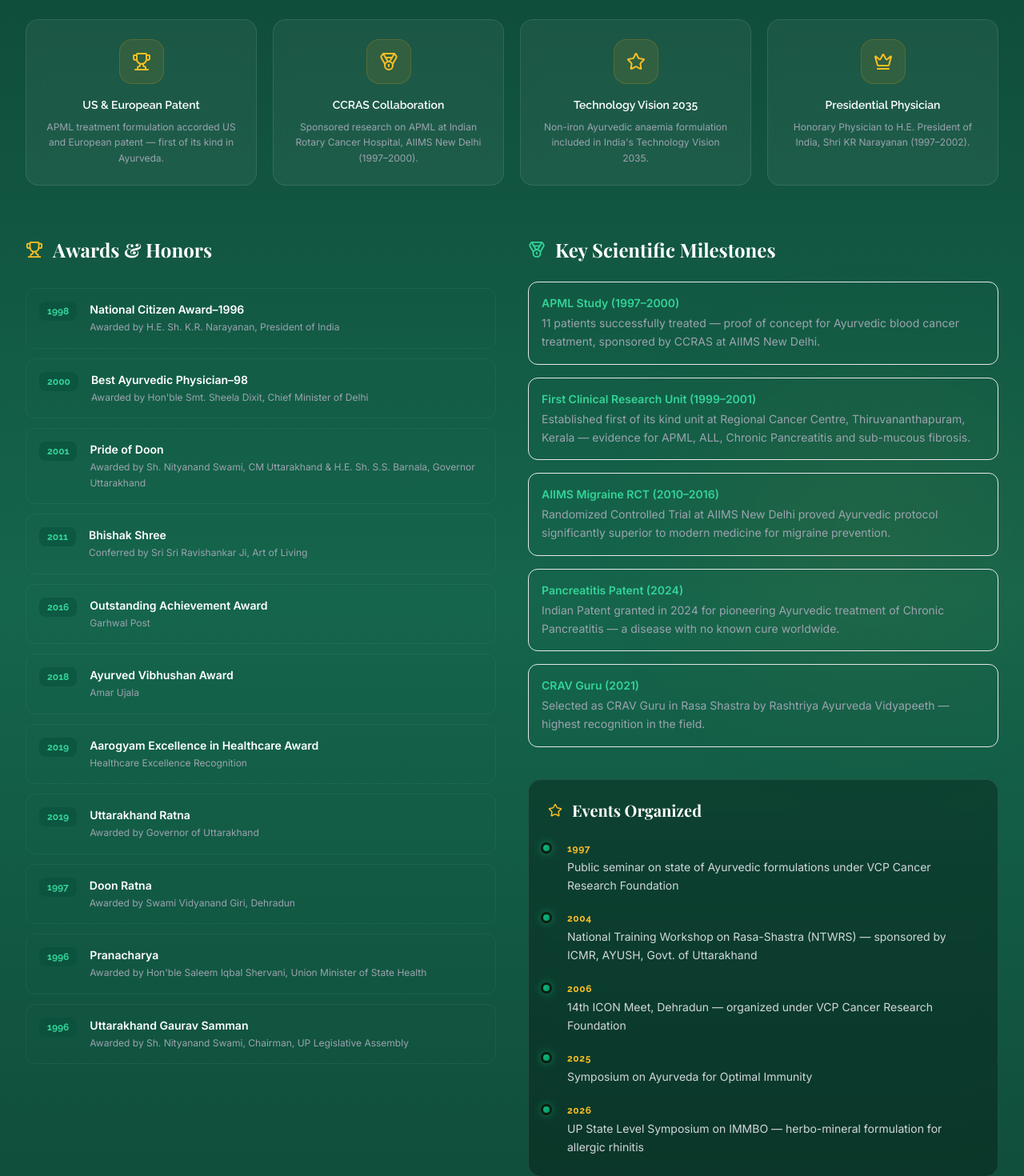
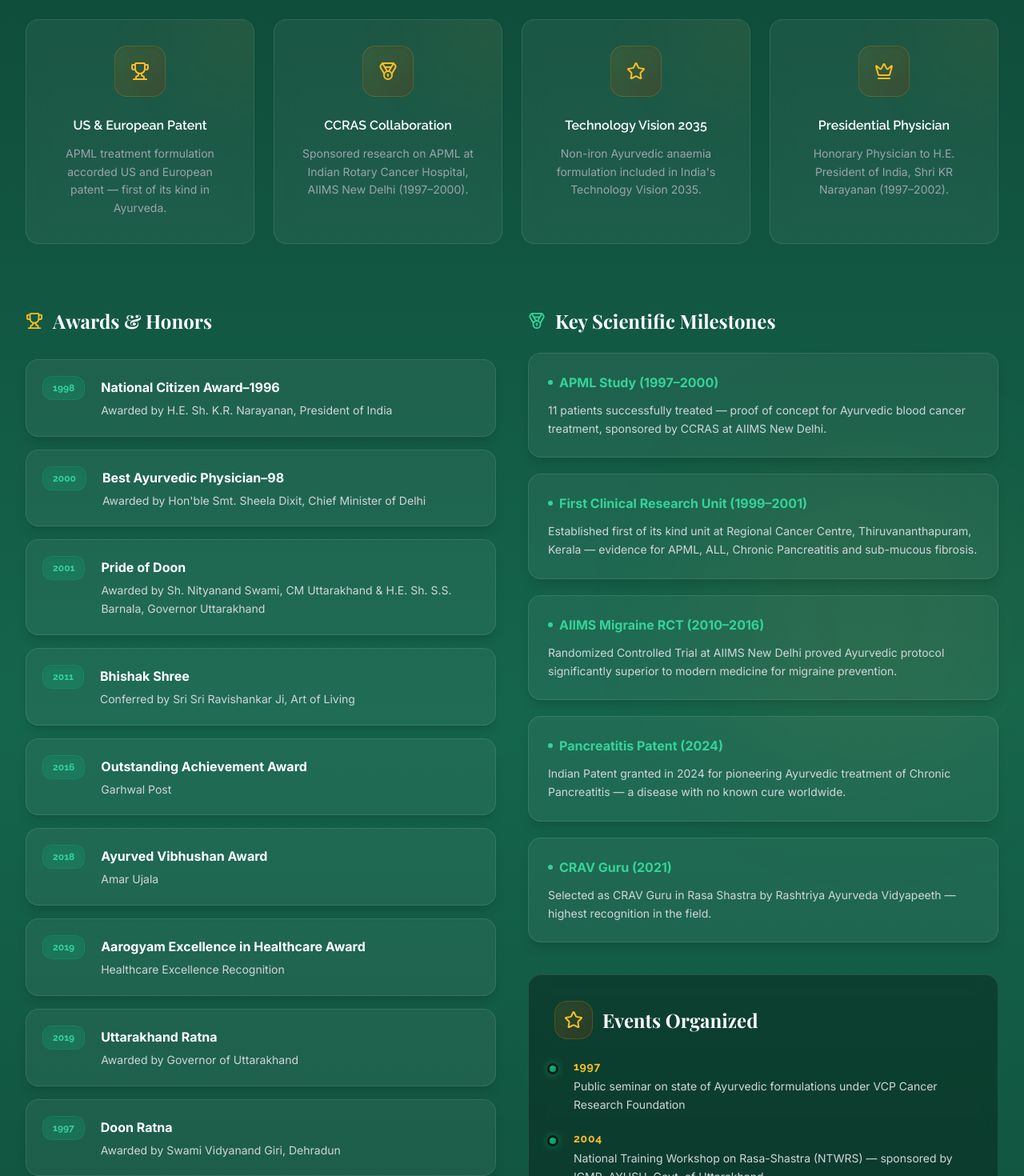
Before and after one commit to Iaak12/vcprcf, a React (Vite) app in the folder frontend/: page /achievements in a window 1280 px wide. Shown: the part 520-1990 px from the top of the page at 80% size. Built offline with nearby package versions, Linux system fonts and the light colour scheme; a web font is replaced by a local one.

Commit message:
Enhance Achievements section UI with premium hover effects, glows and layout polish

```diff
--- a/frontend/src/components/Achievements.jsx
+++ b/frontend/src/components/Achievements.jsx
@@ -74,15 +74,18 @@ export default function Achievements({ hideBanner }) {
         )}
 
         {/* Top Highlights */}
-        <div className="grid sm:grid-cols-2 lg:grid-cols-4 gap-5 mb-16">
+        <div className="grid sm:grid-cols-2 lg:grid-cols-4 gap-6 mb-20">
           {achievements.map((a, i) => (
-            <div key={i} className="glass-card p-6 text-center reveal hover:border-gold-500/30 hover:-translate-y-2 transition-all duration-500 group"
+            <div key={i} className="glass-card p-8 text-center reveal hover:border-gold-500/50 hover:-translate-y-2 hover:shadow-gold transition-all duration-500 group relative overflow-hidden"
               style={{ transitionDelay: `${i * 100}ms` }}>
-              <div className="w-14 h-14 rounded-2xl bg-gold-500/10 border border-gold-500/20 flex items-center justify-center text-gold-400 mx-auto mb-4 group-hover:scale-110 transition-transform duration-300">
-                {a.icon}
+              <div className="absolute -top-16 -right-16 w-32 h-32 bg-gold-500/10 rounded-full blur-3xl group-hover:bg-gold-500/20 transition-all duration-500" />
+              <div className="relative z-10">
+                <div className="w-16 h-16 rounded-2xl bg-gradient-to-br from-gold-500/10 to-gold-900/30 border border-gold-500/20 flex items-center justify-center text-gold-400 mx-auto mb-6 group-hover:scale-110 transition-transform duration-500 shadow-inner group-hover:shadow-gold">
+                  {a.icon}
+                </div>
+                <h4 className="font-semibold text-white mb-3 font-display text-base">{a.label}</h4>
+                <p className="text-gray-400 text-sm leading-relaxed">{a.desc}</p>
               </div>
-              <h4 className="font-semibold text-white mb-2 font-display text-sm">{a.label}</h4>
-              <p className="text-gray-400 text-xs leading-relaxed">{a.desc}</p>
             </div>
           ))}
         </div>
@@ -95,26 +98,27 @@ export default function Achievements({ hideBanner }) {
               Awards & Honors
             </h3>
 
-            <div className="space-y-3">
+            <div className="space-y-4">
               {awards.map((award, i) => (
                 <div
                   key={i}
-                  className={`flex items-start gap-4 p-4 rounded-xl transition-all duration-300 hover:-translate-x-1 ${
+                  className={`flex items-start gap-5 p-5 rounded-2xl transition-all duration-300 hover:-translate-x-1 shadow-lg group relative overflow-hidden ${
                     award.highlight
-                      ? 'bg-gold-500/10 border border-gold-500/30'
-                      : 'bg-white/3 border border-white/5 hover:border-emerald-500/20'
+                      ? 'bg-gradient-to-r from-gold-500/10 to-transparent border border-gold-500/30 hover:border-gold-500/50 hover:shadow-gold'
+                      : 'bg-white/5 border border-white/10 hover:border-emerald-500/30 hover:shadow-glow'
                   }`}
                 >
-                  <div className={`text-xs font-display font-bold px-2.5 py-1 rounded-lg flex-shrink-0 ${
-                    award.highlight ? 'bg-gold-400 text-forest-900' : 'bg-emerald-900/50 text-emerald-400'
+                  <div className="absolute inset-0 bg-gradient-to-r from-emerald-500/0 via-white/5 to-emerald-500/0 translate-x-[-100%] group-hover:translate-x-[100%] transition-transform duration-1000" />
+                  <div className={`relative z-10 text-xs font-display font-bold px-3 py-1.5 rounded-xl flex-shrink-0 shadow-inner ${
+                    award.highlight ? 'bg-gold-400 text-forest-900' : 'bg-emerald-500/20 text-emerald-400 border border-emerald-500/20'
                   }`}>
                     {award.year}
                   </div>
-                  <div>
-                    <p className={`font-semibold text-sm ${award.highlight ? 'text-gold-300' : 'text-white'}`}>
+                  <div className="relative z-10 mt-0.5">
+                    <p className={`font-bold text-base mb-1.5 ${award.highlight ? 'text-gold-300' : 'text-white group-hover:text-emerald-300 transition-colors'}`}>
                       {award.highlight && '⭐ '}{award.title}
                     </p>
-                    <p className="text-gray-400 text-xs mt-0.5 leading-relaxed">{award.body}</p>
+                    <p className="text-gray-300 text-sm leading-relaxed">{award.body}</p>
                   </div>
                 </div>
               ))}
@@ -129,7 +133,7 @@ export default function Achievements({ hideBanner }) {
                 <Medal size={22} className="text-emerald-400" />
                 Key Scientific Milestones
               </h3>
-              <div className="space-y-4">
+              <div className="space-y-5">
                 {[
                   { label: 'APML Study (1997–2000)', detail: '11 patients successfully treated — proof of concept for Ayurvedic blood cancer treatment, sponsored by CCRAS at AIIMS New Delhi.' },
                   { label: 'First Clinical Research Unit (1999–2001)', detail: 'Established first of its kind unit at Regional Cancer Centre, Thiruvananthapuram, Kerala — evidence for APML, ALL, Chronic Pancreatitis and sub-mucous fibrosis.' },
@@ -137,27 +141,37 @@ export default function Achievements({ hideBanner }) {
                   { label: 'Pancreatitis Patent (2024)', detail: 'Indian Patent granted in 2024 for pioneering Ayurvedic treatment of Chronic Pancreatitis — a disease with no known cure worldwide.' },
                   { label: 'CRAV Guru (2021)', detail: 'Selected as CRAV Guru in Rasa Shastra by Rashtriya Ayurveda Vidyapeeth — highest recognition in the field.' },
                 ].map((m, i) => (
-                  <div key={i} className="p-4 rounded-xl bg-white/4 border border-white/8 hover:border-emerald-500/25 transition-colors duration-300">
-                    <p className="text-emerald-400 font-semibold text-sm mb-1">{m.label}</p>
-                    <p className="text-gray-400 text-sm leading-relaxed">{m.detail}</p>
+                  <div key={i} className="p-6 rounded-2xl bg-white/5 border border-white/10 hover:border-emerald-500/40 hover:-translate-y-1 hover:shadow-glow transition-all duration-300 group shadow-lg relative overflow-hidden">
+                    <div className="absolute inset-0 bg-gradient-to-r from-emerald-500/0 via-emerald-500/5 to-emerald-500/0 translate-x-[-100%] group-hover:translate-x-[100%] transition-transform duration-1000" />
+                    <div className="relative z-10">
+                      <p className="text-emerald-400 font-bold text-base mb-3 flex items-center gap-2">
+                        <div className="w-1.5 h-1.5 rounded-full bg-emerald-400 animate-pulse" /> {m.label}
+                      </p>
+                      <p className="text-gray-300 text-sm leading-relaxed">{m.detail}</p>
+                    </div>
                   </div>
                 ))}
               </div>
             </div>
 
             {/* Events Organized */}
-            <div className="reveal-right glass-card-dark p-6">
-              <h3 className="font-serif text-xl font-bold text-white mb-5 flex items-center gap-3">
-                <Star size={18} className="text-gold-400" />
-                Events Organized
-              </h3>
-              <div className="relative pl-6">
-                {events.map((ev, i) => (
-                  <div key={i} className="timeline-item relative mb-4 last:mb-0">
-                    <span className="text-gold-400 font-bold text-xs font-display tracking-wider">{ev.year}</span>
-                    <p className="text-gray-300 text-sm leading-relaxed mt-0.5">{ev.event}</p>
+            <div className="reveal-right glass-card-dark p-8 relative overflow-hidden group hover:border-gold-500/40 hover:shadow-gold transition-all duration-500">
+              <div className="absolute inset-0 bg-gradient-to-r from-gold-500/0 via-gold-500/5 to-gold-500/0 translate-x-[-100%] group-hover:translate-x-[100%] transition-transform duration-1000" />
+              <div className="relative z-10">
+                <h3 className="font-serif text-2xl font-bold text-white mb-6 flex items-center gap-3">
+                  <div className="w-12 h-12 rounded-2xl bg-gradient-to-br from-gold-500/10 to-gold-900/30 flex items-center justify-center text-gold-400 group-hover:scale-110 group-hover:bg-gold-500/20 transition-all duration-300 shadow-inner border border-gold-500/20">
+                    <Star size={24} />
                   </div>
-                ))}
+                  Events Organized
+                </h3>
+                <div className="relative pl-6 mt-2">
+                  {events.map((ev, i) => (
+                    <div key={i} className="timeline-item relative mb-5 last:mb-0">
+                      <span className="text-gold-400 font-bold text-sm font-display tracking-wider block mb-1">{ev.year}</span>
+                      <p className="text-gray-300 text-sm leading-relaxed">{ev.event}</p>
+                    </div>
+                  ))}
+                </div>
               </div>
             </div>
           </div>
```
